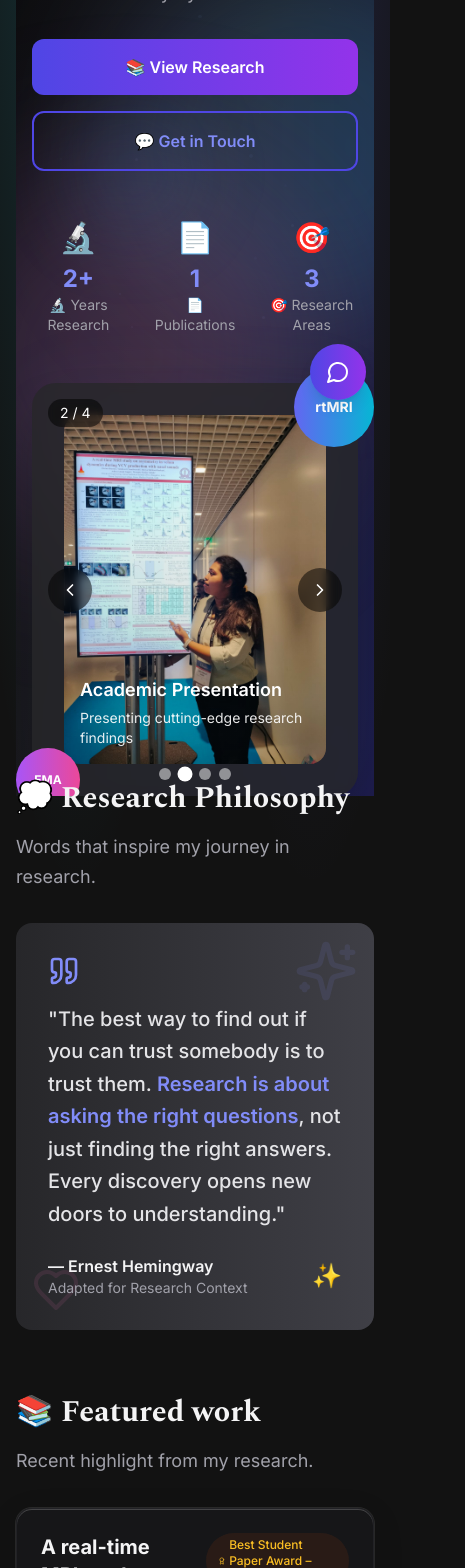
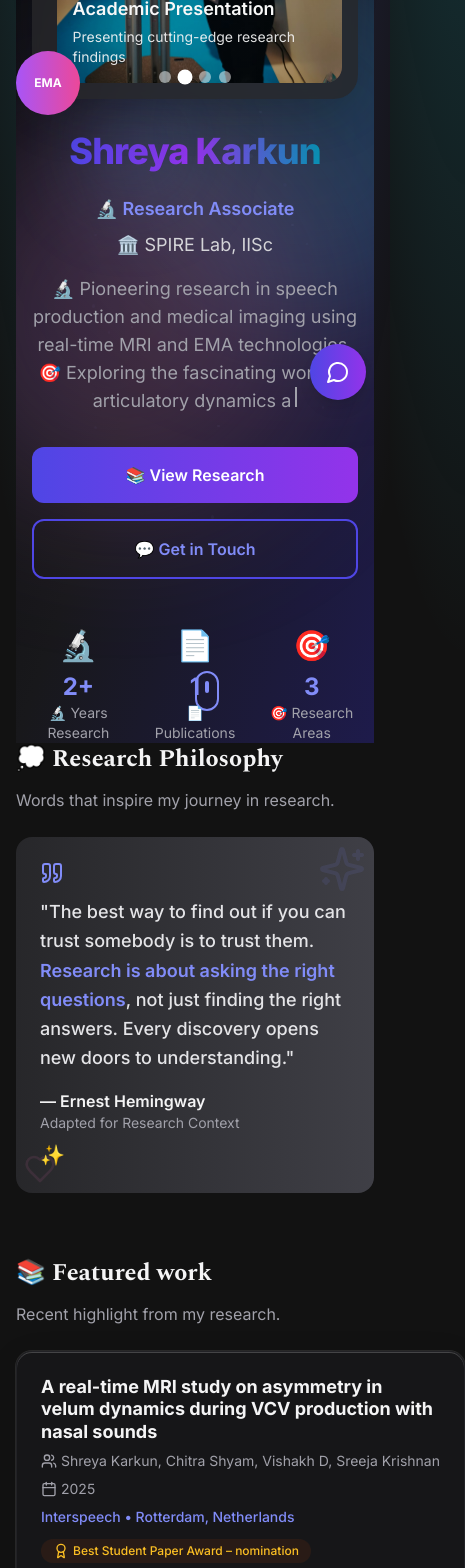
Before and after one commit to shreya-karkun/shreya-karkun.github.io, a Next.js app: page / in a window 390 px wide. Shown: the part 420-1988 px from the top of the page, 465 px wide, since content can reach past the window. Built offline with nearby package versions, Linux system fonts and the light colour scheme.

Commit message:
Fix featured work layout and improve mobile responsiveness - fix staggered appearance and enhance mobile experience across all components

```diff
--- a/app/page.tsx
+++ b/app/page.tsx
@@ -17,7 +17,7 @@ export default function Home() {
     <div>
       <AnimatedHero />
 
-      <div className="space-y-10 -mt-20 relative z-10">
+      <div className="space-y-8 sm:space-y-10 -mt-16 sm:-mt-20 relative z-10">
 
       {/* Researcher Quote Section */}
       <Section title="💭 Research Philosophy" description="Words that inspire my journey in research.">
@@ -27,28 +27,28 @@ export default function Home() {
           transition={{ duration: 0.6 }}
           className="max-w-4xl mx-auto"
         >
-          <div className="bg-gradient-to-r from-indigo-50 to-purple-50 dark:from-zinc-800 dark:to-zinc-700 rounded-2xl p-8 md:p-12 relative overflow-hidden">
+          <div className="bg-gradient-to-r from-indigo-50 to-purple-50 dark:from-zinc-800 dark:to-zinc-700 rounded-2xl p-6 sm:p-8 md:p-12 relative overflow-hidden">
             {/* Decorative elements */}
-            <div className="absolute top-4 right-4 text-6xl opacity-10">
-              <Sparkles className="w-16 h-16 text-indigo-400" />
+            <div className="absolute top-2 sm:top-4 right-2 sm:right-4 text-4xl sm:text-6xl opacity-10">
+              <Sparkles className="w-12 h-12 sm:w-16 sm:h-16 text-indigo-400" />
             </div>
-            <div className="absolute bottom-4 left-4 text-4xl opacity-10">
-              <Heart className="w-12 h-12 text-pink-400" />
+            <div className="absolute bottom-2 sm:bottom-4 left-2 sm:left-4 text-3xl sm:text-4xl opacity-10">
+              <Heart className="w-8 h-8 sm:w-12 sm:h-12 text-pink-400" />
             </div>
 
             <div className="relative z-10">
-              <Quote className="w-8 h-8 text-indigo-600 dark:text-indigo-400 mb-4" />
-              <blockquote className="text-xl md:text-2xl font-medium text-zinc-800 dark:text-zinc-200 mb-6 leading-relaxed">
+              <Quote className="w-6 h-6 sm:w-8 sm:h-8 text-indigo-600 dark:text-indigo-400 mb-3 sm:mb-4" />
+              <blockquote className="text-lg sm:text-xl md:text-2xl font-medium text-zinc-800 dark:text-zinc-200 mb-4 sm:mb-6 leading-relaxed">
                 "The best way to find out if you can trust somebody is to trust them.
                 <span className="text-indigo-600 dark:text-indigo-400 font-semibold"> Research is about asking the right questions</span>,
                 not just finding the right answers. Every discovery opens new doors to understanding."
               </blockquote>
-              <div className="flex items-center justify-between">
+              <div className="flex flex-col sm:flex-row sm:items-center sm:justify-between gap-2">
                 <div>
                   <p className="font-semibold text-zinc-900 dark:text-zinc-100">— Ernest Hemingway</p>
                   <p className="text-sm text-zinc-600 dark:text-zinc-400">Adapted for Research Context</p>
                 </div>
-                <div className="text-2xl">✨</div>
+                <div className="text-xl sm:text-2xl">✨</div>
               </div>
             </div>
           </div>
@@ -61,7 +61,7 @@ export default function Home() {
       </Section>
 
       <Section title="🎯 Focus areas">
-        <div className="grid md:grid-cols-3 gap-4">
+        <div className="grid sm:grid-cols-2 lg:grid-cols-3 gap-4 sm:gap-6">
           {[
             {
               title: '🗣️ Speech Production',
@@ -81,17 +81,17 @@ export default function Home() {
           ].map((c, i) => (
             <motion.div
               key={i}
-              className="card p-6 hover:shadow-lg transition-all duration-300"
+              className="card p-4 sm:p-6 hover:shadow-lg transition-all duration-300"
               initial={{ opacity: 0, y: 20 }}
               whileInView={{ opacity: 1, y: 0 }}
               transition={{ duration: 0.5, delay: i * 0.1 }}
               whileHover={{ scale: 1.02 }}
             >
               <div className="flex items-center gap-3 mb-3">
-                <span className="text-2xl">{c.emoji}</span>
-                <h3 className="font-semibold">{c.title}</h3>
+                <span className="text-xl sm:text-2xl">{c.emoji}</span>
+                <h3 className="font-semibold text-sm sm:text-base">{c.title}</h3>
               </div>
-              <p className="text-sm mt-2 opacity-90">{c.text}</p>
+              <p className="text-xs sm:text-sm mt-2 opacity-90 leading-relaxed">{c.text}</p>
             </motion.div>
           ))}
         </div>
@@ -105,16 +105,16 @@ export default function Home() {
           transition={{ duration: 0.6 }}
           className="max-w-4xl mx-auto text-center"
         >
-          <div className="bg-gradient-to-r from-pink-50 to-rose-50 dark:from-zinc-800 dark:to-zinc-700 rounded-2xl p-8 md:p-12">
-            <div className="text-6xl mb-4">💖</div>
-            <h3 className="text-2xl font-bold text-zinc-900 dark:text-zinc-100 mb-4">
+          <div className="bg-gradient-to-r from-pink-50 to-rose-50 dark:from-zinc-800 dark:to-zinc-700 rounded-2xl p-6 sm:p-8 md:p-12">
+            <div className="text-4xl sm:text-6xl mb-3 sm:mb-4">💖</div>
+            <h3 className="text-xl sm:text-2xl font-bold text-zinc-900 dark:text-zinc-100 mb-3 sm:mb-4">
               Made with Love by Shreya
             </h3>
-            <p className="text-lg text-zinc-700 dark:text-zinc-300 mb-6">
+            <p className="text-base sm:text-lg text-zinc-700 dark:text-zinc-300 mb-4 sm:mb-6 leading-relaxed">
               Every line of code, every research paper, and every discovery is driven by passion and dedication.
               This website represents not just my work, but my journey in the fascinating world of speech research.
             </p>
-            <div className="flex justify-center gap-4 text-2xl">
+            <div className="flex justify-center gap-3 sm:gap-4 text-xl sm:text-2xl">
               <span>🔬</span>
               <span>💡</span>
               <span>🚀</span>
--- a/components/AnimatedHero.tsx
+++ b/components/AnimatedHero.tsx
@@ -188,16 +188,16 @@ export default function AnimatedHero() {
 
       {/* Main Content */}
       <div className="relative z-10 container mx-auto px-4">
-        <div className="grid lg:grid-cols-2 gap-12 items-center">
+        <div className="grid lg:grid-cols-2 gap-8 lg:gap-12 items-center">
           {/* Text Content */}
           <motion.div
             initial={{ opacity: 0, x: -50 }}
             animate={{ opacity: 1, x: 0 }}
             transition={{ duration: 0.8 }}
-            className="text-center lg:text-left"
+            className="text-center lg:text-left order-2 lg:order-1"
           >
             <motion.h1
-              className="text-5xl md:text-7xl font-extrabold tracking-tight mb-6"
+              className="text-4xl sm:text-5xl md:text-6xl lg:text-7xl font-extrabold tracking-tight mb-6"
               initial={{ opacity: 0, y: 30 }}
               animate={{ opacity: 1, y: 0 }}
               transition={{ duration: 0.8, delay: 0.2 }}
@@ -208,14 +208,16 @@ export default function AnimatedHero() {
             </motion.h1>
 
             <motion.div
-              className="text-xl md:text-2xl text-zinc-600 dark:text-zinc-300 mb-4"
+              className="text-lg sm:text-xl md:text-2xl text-zinc-600 dark:text-zinc-300 mb-4"
               initial={{ opacity: 0, y: 30 }}
               animate={{ opacity: 1, y: 0 }}
               transition={{ duration: 0.8, delay: 0.4 }}
             >
-              <span className="font-semibold text-indigo-600 dark:text-indigo-400">🔬 Research Associate</span>
-              <span className="mx-2">•</span>
-              <span>🏛️ SPIRE Lab, IISc</span>
+              <div className="flex flex-col sm:flex-row sm:items-center gap-2 sm:gap-4">
+                <span className="font-semibold text-indigo-600 dark:text-indigo-400">🔬 Research Associate</span>
+                <span className="hidden sm:inline">•</span>
+                <span>🏛️ SPIRE Lab, IISc</span>
+              </div>
             </motion.div>
 
             <motion.div
@@ -287,7 +289,7 @@ export default function AnimatedHero() {
 
           {/* Hero Image Slider */}
           <motion.div
-            className="relative"
+            className="relative order-1 lg:order-2"
             initial={{ opacity: 0, x: 50 }}
             animate={{ opacity: 1, x: 0 }}
             transition={{ duration: 0.8, delay: 0.4 }}
@@ -308,7 +310,7 @@ export default function AnimatedHero() {
               />
 
               {/* Main image container */}
-              <div className="relative bg-white/80 dark:bg-zinc-800/80 backdrop-blur-sm rounded-3xl p-8 shadow-2xl">
+              <div className="relative bg-white/80 dark:bg-zinc-800/80 backdrop-blur-sm rounded-3xl p-4 sm:p-6 lg:p-8 shadow-2xl">
                 <div className="relative overflow-hidden rounded-2xl">
                   <AnimatePresence mode="wait">
                     <motion.div
@@ -347,20 +349,20 @@ export default function AnimatedHero() {
                 {/* Navigation Controls */}
                 <motion.button
                   onClick={goToPrevious}
-                  className="absolute left-4 top-1/2 transform -translate-y-1/2 bg-black/50 hover:bg-black/70 text-white p-3 rounded-full transition-all duration-300 backdrop-blur-sm"
+                  className="absolute left-2 sm:left-4 top-1/2 transform -translate-y-1/2 bg-black/50 hover:bg-black/70 text-white p-2 sm:p-3 rounded-full transition-all duration-300 backdrop-blur-sm"
                   whileHover={{ scale: 1.1 }}
                   whileTap={{ scale: 0.9 }}
                 >
-                  <ChevronLeft className="w-5 h-5" />
+                  <ChevronLeft className="w-4 h-4 sm:w-5 sm:h-5" />
                 </motion.button>
 
                 <motion.button
                   onClick={goToNext}
-                  className="absolute right-4 top-1/2 transform -translate-y-1/2 bg-black/50 hover:bg-black/70 text-white p-3 rounded-full transition-all duration-300 backdrop-blur-sm"
+                  className="absolute right-2 sm:right-4 top-1/2 transform -translate-y-1/2 bg-black/50 hover:bg-black/70 text-white p-2 sm:p-3 rounded-full transition-all duration-300 backdrop-blur-sm"
                   whileHover={{ scale: 1.1 }}
                   whileTap={{ scale: 0.9 }}
                 >
-                  <ChevronRight className="w-5 h-5" />
+                  <ChevronRight className="w-4 h-4 sm:w-5 sm:h-5" />
                 </motion.button>
 
                 {/* Play/Pause Button */}
--- a/components/PaperCard.tsx
+++ b/components/PaperCard.tsx
@@ -36,18 +36,19 @@ export default function PaperCard({ p }: PaperCardProps) {
       viewport={{ once: true }}
       transition={{ duration: 0.5 }}
     >
-      <div className="flex items-start justify-between gap-4 mb-4">
+      <div className="mb-4">
+        <div className="flex flex-col sm:flex-row sm:items-start sm:justify-between gap-3 mb-3">
           <div className="flex-1">
-          <h3 className="text-xl font-bold text-zinc-900 dark:text-zinc-100 mb-2 group-hover:text-indigo-600 dark:group-hover:text-indigo-400 transition-colors">
+            <h3 className="text-lg sm:text-xl font-bold text-zinc-900 dark:text-zinc-100 mb-2 group-hover:text-indigo-600 dark:group-hover:text-indigo-400 transition-colors leading-tight">
               {p.title}
             </h3>
-          <div className="flex items-center gap-4 text-sm text-zinc-600 dark:text-zinc-400 mb-2">
+            <div className="flex flex-col sm:flex-row sm:items-center gap-2 sm:gap-4 text-sm text-zinc-600 dark:text-zinc-400 mb-2">
               <div className="flex items-center gap-1">
-              <Users className="w-4 h-4" />
-              <span>{p.authors.join(', ')}</span>
+                <Users className="w-4 h-4 flex-shrink-0" />
+                <span className="truncate">{p.authors.join(', ')}</span>
               </div>
               <div className="flex items-center gap-1">
-              <Calendar className="w-4 h-4" />
+                <Calendar className="w-4 h-4 flex-shrink-0" />
                 <span>{p.year}</span>
               </div>
             </div>
@@ -56,11 +57,12 @@ export default function PaperCard({ p }: PaperCardProps) {
             </p>
           </div>
           {p.awards?.length ? (
-          <div className="flex items-center gap-1 text-amber-600 dark:text-amber-400 bg-amber-50 dark:bg-amber-900/20 px-3 py-1 rounded-full">
+            <div className="flex items-center gap-1 text-amber-600 dark:text-amber-400 bg-amber-50 dark:bg-amber-900/20 px-3 py-1 rounded-full self-start">
               <Award className="w-4 h-4" />
               <span className="text-xs font-medium">{p.awards[0]}</span>
             </div>
           ) : null}
+        </div>
       </div>
 
       {p.abstract && (
--- a/components/Section.tsx
+++ b/components/Section.tsx
@@ -21,17 +21,17 @@ export default function Section({ title, description, children, className = "",
       viewport={{ once: true }}
       transition={{ duration: 0.6 }}
     >
-      <div className="mb-8">
-        <h2 className="text-3xl md:text-4xl font-bold text-zinc-900 dark:text-zinc-100 mb-4 font-serif">
+      <div className="mb-6 sm:mb-8">
+        <h2 className="text-2xl sm:text-3xl md:text-4xl font-bold text-zinc-900 dark:text-zinc-100 mb-3 sm:mb-4 font-serif">
           {title}
         </h2>
         {description && (
-          <p className="text-lg text-zinc-600 dark:text-zinc-400 leading-relaxed max-w-3xl">
+          <p className="text-base sm:text-lg text-zinc-600 dark:text-zinc-400 leading-relaxed max-w-3xl">
             {description}
           </p>
         )}
       </div>
-      <div className="grid gap-6">{children}</div>
+      <div className="grid gap-4 sm:gap-6">{children}</div>
     </motion.section>
   );
 }
```
Lines whose indentation alone changed are shown as unchanged.
